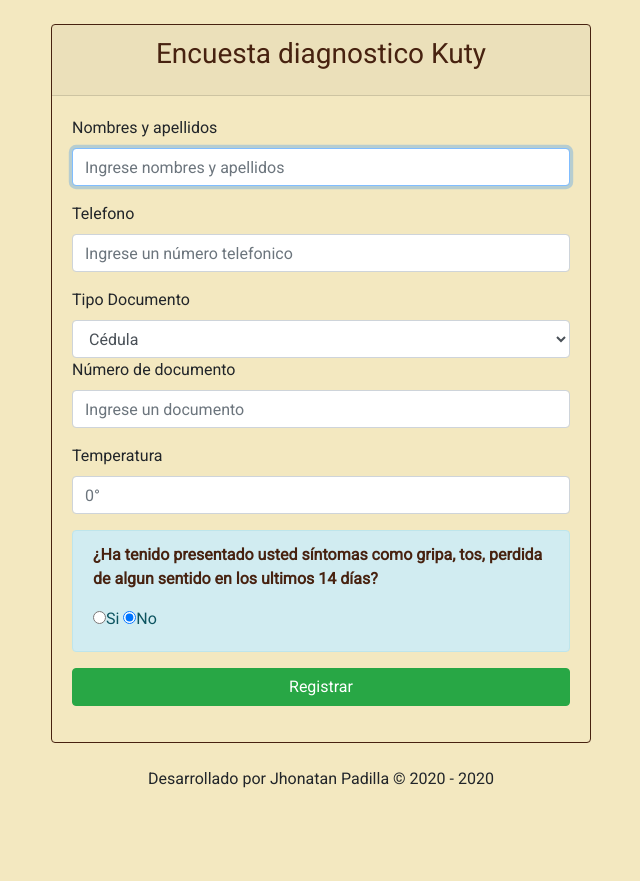
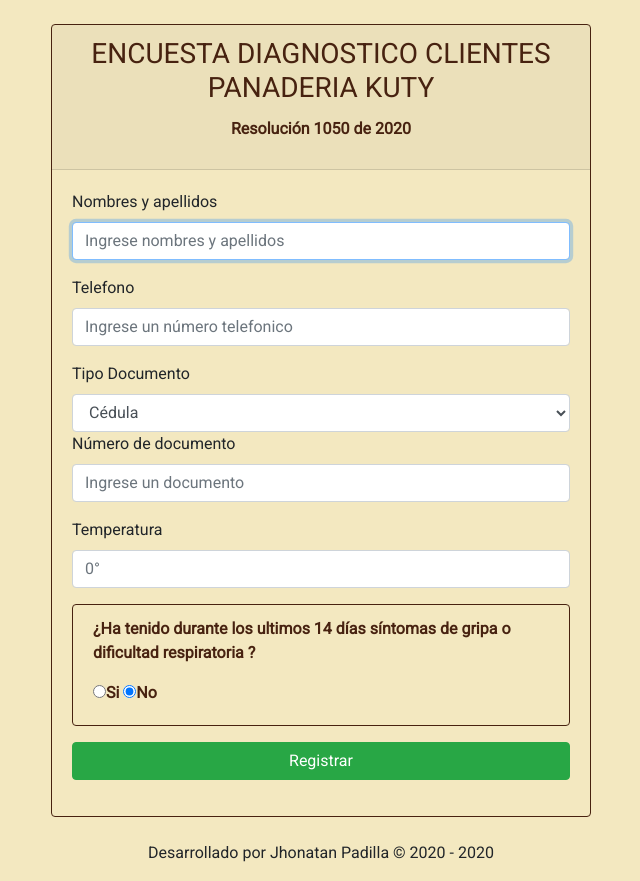
Before and after one commit to jhoalparo1991/carta-virtual-php, a PHP site: page /carta-virtual/main/survey in a window 1280 px wide. Shown: the part 65-946 px from the top of the page, without its empty margins (319-959 px from the left). Before the commit the page ends 853 px from the top, so only its background shows below. Run offline with PHP 8.4, Linux system fonts and the light colour scheme; the visitor is signed in with stand-in values (Sample User, id 1); data that the repository does not hold is empty; some libraries are stand-ins or nearby versions.

Commit message:
change survey title

```diff
--- a/assets/css/style.css
+++ b/assets/css/style.css
@@ -91,3 +91,6 @@ footer p{
     background: #472210;
     color:#FBF3D7;
 }
+.title-survey{
+    text-transform: uppercase;
+}
--- a/views/index.php
+++ b/views/index.php
@@ -4,9 +4,10 @@
     	<div class="col-md-6 col-sm-12 mx-auto">
     		<div class="card">
     			<div class="card-header">
-    				<h3 class="card-title text-center" style="color: #472210;">
-    					Encuesta diagnostico Kuty
+    				<h3 class="card-title text-center title-survey" style="color: #472210;">
+                        ENCUESTA DIAGNOSTICO CLIENTES PANADERIA KUTY
     				</h3>
+                    <p class="text-center"><b>Resolución 1050 de 2020</b></p>
     			</div>
     			<div class="card-body">
     				<form action="<?php echo constant('URL'); ?>main/survey" method="POST">
@@ -35,12 +36,12 @@
     						<input type="number" step=".1" min="1" max="100" name="temperature" class="form-control" placeholder="0°" autocomplete="off" required>
     					</div>
     					<div class="form-group">
-    						<div class="alert alert-info">
+    						<div class="alert" style="border: 1px solid #472210;">
     						<p>
-    							<b>¿Ha tenido presentado usted síntomas como gripa, tos, perdida de algun sentido en los ultimos 14 días?</b>
+    							<b>¿Ha tenido durante los ultimos 14 días síntomas de gripa o dificultad respiratoria ?</b>
     						</p>
-    						<label for="symptons"><input type="radio" name="symptons" value="Si">Si </label>
-    						<label for="symptons"><input type="radio" name="symptons" value="No" checked>No</label>
+    						<label for="symptons"><input type="radio" name="symptons" value="Si"><b>Si</b> </label>
+    						<label for="symptons"><input type="radio" name="symptons" value="No" checked><b>No</b></label>
     						</div>
     					</div>
     				    <div class="form-group">
```
